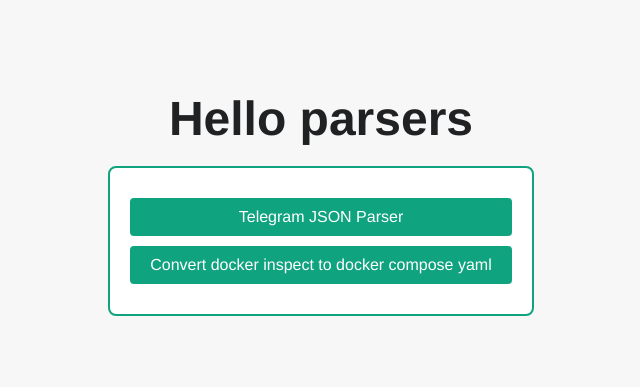
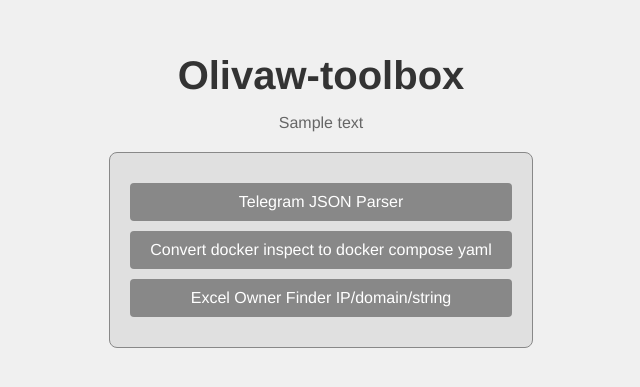
Before and after one commit to olivaw448/olivaw-toolbox, a plain HTML site: page index.html in a window 1280 px wide. Shown: the part 213-600 px from the top of the page, without its empty margins (319-959 px from the left). Drawn offline with Linux system fonts and the light colour scheme.

Commit message:
Update index.html

```diff
--- a/index.html
+++ b/index.html
@@ -2,59 +2,76 @@
 <html lang="en">
 <head>
   <meta charset="UTF-8">
-  <title>ChatGPT-Themed Parser Hub</title>
+  <meta name="viewport" content="width=device-width, initial-scale=1.0">
+  <title>Olivaw-toolbox</title>
   <style>
-    /* Base styles inspired by ChatGPT color tones */
     body {
       font-family: 'Helvetica Neue', Helvetica, Arial, sans-serif;
-      background-color: #f7f7f7;
-      color: #202123;
+      background-color: #f0f0f0;
+      color: #333;
       margin: 0;
       padding: 0;
       display: flex;
       justify-content: center;
       align-items: center;
-      height: 100vh;
+      min-height: 100vh;
     }
     .container {
       text-align: center;
+      max-width: 90%;
+      padding: 20px;
+      box-sizing: border-box;
     }
     h1 {
-      font-size: 3rem;
+      font-size: 2.5rem;
+      margin-bottom: 10px;
+    }
+    p.description {
+      font-size: 1rem;
       margin-bottom: 20px;
+      color: #666;
     }
-    /* Navigation container with a frame (border) */
     .nav-container {
-      border: 2px solid #10a37f;
+      border: 1px solid #888;
       padding: 20px;
       border-radius: 8px;
-      background-color: #ffffff;
+      background-color: #e0e0e0;
       display: inline-block;
     }
-    /* Button styles for navigation */
     .nav-container a {
-      display: block; /* Кнопки теперь располагаются вертикально */
-      margin: 10px 0; /* Отступ сверху и снизу для каждой кнопки */
+      display: block;
+      margin: 10px 0;
       padding: 10px 20px;
-      background-color: #10a37f;
-      color: #ffffff;
+      background-color: #888;
+      color: #fff;
       text-decoration: none;
       border-radius: 4px;
       font-size: 1rem;
       transition: background-color 0.3s ease;
     }
     .nav-container a:hover {
-      background-color: #0d8c70;
+      background-color: #666;
+    }
+    /* mob devices */
+    @media (max-width: 600px) {
+      h1 {
+        font-size: 2rem;
+      }
+      .nav-container a {
+        font-size: 0.9rem;
+        padding: 8px 16px;
+      }
     }
   </style>
 </head>
 <body>
   <div class="container">
-    <h1>Hello parsers</h1>
+    <h1>Olivaw-toolbox</h1>
+    <p class="description">Sample text</p>
     <div class="nav-container">
       <a href="telegram-json-parser.html">Telegram JSON Parser</a>
       <a href="docker-inspect-to-compose.html">Convert docker inspect to docker compose yaml</a>
-      <!-- Additional navigation buttons for other utilities can be added here -->
+      <a href="ExcelOwnerFinder.html">Excel Owner Finder IP/domain/string</a>
     </div>
   </div>
 </body>
```
